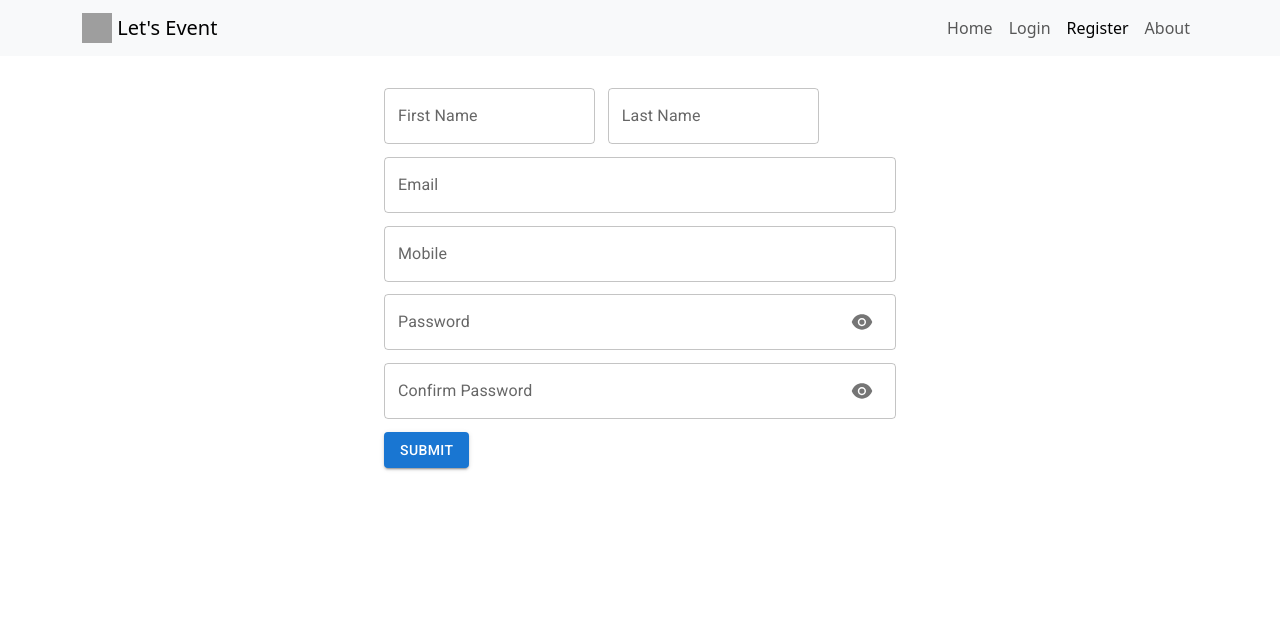
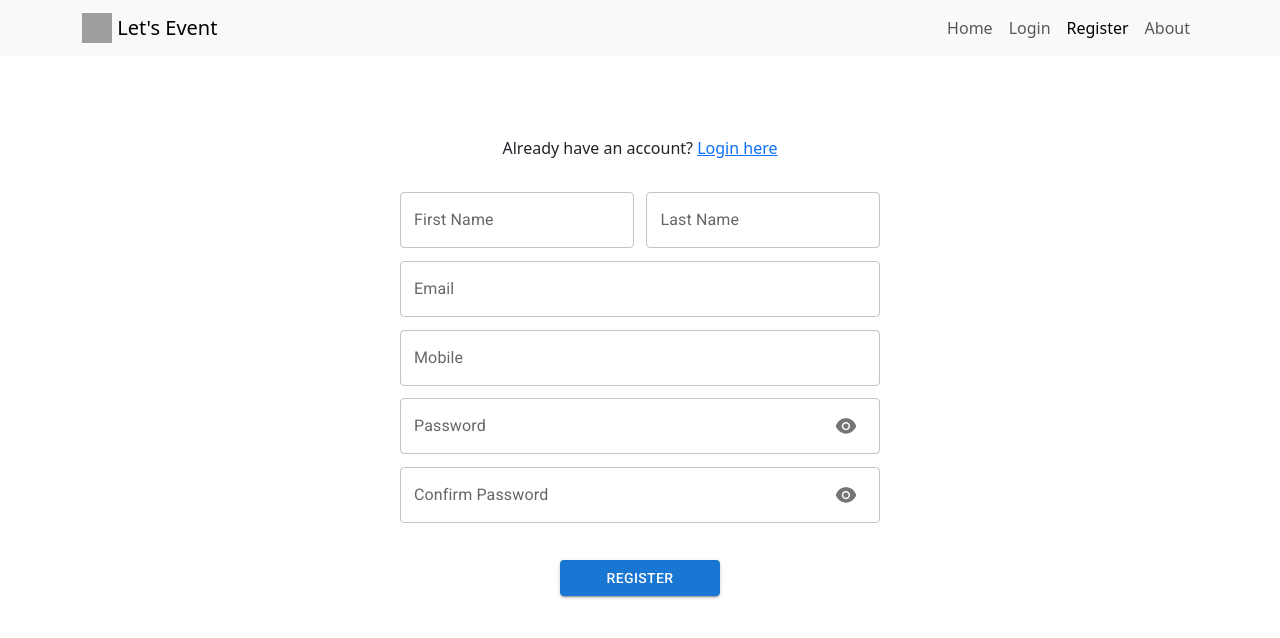
Before and after one commit to srinivasreddysagi/lets-event, a Next.js app in the folder client/: page /register in a window 1280 px wide. Shown: the top 638 px of the page. Built offline with nearby package versions, Linux system fonts and the light colour scheme; grey boxes are pictures that could not be loaded.

Commit message:
Registration form - validate and submit

```diff
--- a/client/src/assets/content/FormFields.json
+++ b/client/src/assets/content/FormFields.json
@@ -31,6 +31,7 @@
             "errorText": "Passwords doesn't match"
         }
     },
+    "loginForm": {},
     "variants": {
         "outlined": "outlined"
     },
@@ -39,5 +40,9 @@
         "email": "email",
         "password": "password",
         "mobile": "tel"
+    },
+    "buttons": {
+        "register": "register",
+        "login": "login"
     }
 }
--- /dev/null
+++ b/client/src/assets/styles/Registration.scss
@@ -0,0 +1,39 @@
+.registration-form, .login-form, .login-show {
+    width: 80vw;
+    max-width: 30rem;
+    margin: 2rem auto;
+    // margin-top: 5rem;
+    display: flex;
+    flex-direction: column;
+    gap: 0.8rem;
+
+    .login-message {
+        align-self: center;
+        margin: 0;
+    }
+
+    .name-wrapper {
+        display: flex;
+        gap: 0.8rem;
+
+        .inputField {
+            width: 100%;
+        }
+    }
+
+    .few-more-details, .passwords, .submit-btn {
+        display: flex;
+        flex-direction: column;
+        gap: 0.8rem;
+    }
+
+    .submit-btn {
+        align-self: center;
+        width: 10rem;
+        margin-top: 1.5rem;
+    }
+}
+
+.login-show {
+    margin-top: 5rem;
+}
--- a/client/src/assets/styles/RegistrationForm.scss
+++ /dev/null
@@ -1,18 +0,0 @@
-.registration-form {
-    width: 40vw;
-    margin: 2rem auto;
-    display: flex;
-    flex-direction: column;
-    gap: 0.8rem;
-
-    .name-wrapper {
-        display: flex;
-        gap: 0.8rem;
-    }
-
-    .few-more-details, .passwords {
-        display: flex;
-        flex-direction: column;
-        gap: 0.8rem;
-    }
-}
--- a/client/src/assets/styles/index.scss
+++ b/client/src/assets/styles/index.scss
@@ -1,3 +1,3 @@
 @import url('https://fonts.googleapis.com/css2?family=Roboto:wght@400;500;700&display=swap');
 
-@import 'RegistrationForm.scss';
+@import 'Registration.scss';
--- a/client/src/components/RegistrationForm/index.tsx
+++ b/client/src/components/RegistrationForm/index.tsx
@@ -1,4 +1,5 @@
 import React, { FC, useState, useReducer } from "react";
+import Link from "next/link";
 import { Button, IconButton, InputAdornment, TextField } from "@mui/material";
 import formFields from "../../assets/content/FormFields.json";
 import { AiFillEye, AiFillEyeInvisible } from "react-icons/ai";
@@ -26,17 +27,32 @@ export const RegistrationForm: FC = () => {
         });
     };
 
-    const submitHandler = (event) => {
-        event.preventDefault();
+    const validateRegisterForm = () => {
+        const payload = formState.map((field) => {
+            if (field.value.trim() === "") {
+                return {
+                    ...field,
+                    error: formFields.registrationForm[field.id].errorText,
+                };
+            } else {
+                return field;
+            }
+        });
+        const isFormValid = payload
+                .map((each) => each.error)
+                .join("")
+                .trim() === ""
         dispatch({
             type: "VALIDATE",
+            payload: payload,
         });
-        const isFormValid =
-            formState
-                .map((each) => each.error)
-                .join("")
-                .trim() === "";
-        if(isFormValid) {
+        return isFormValid;
+    }
+
+    const submitHandler = async (event) => {
+        event.preventDefault();
+        const isValid = validateRegisterForm();
+        if (isValid) {
             console.log({
                 firstName: formState[0].value,
                 lastName: formState[1].value,
@@ -51,6 +67,15 @@ export const RegistrationForm: FC = () => {
     };
 
     return (
+        <>
+            <div className="login-show">
+                <p className="login-message">
+                    {"Already have an account?"}{" "}
+                    <Link href="/login">
+                        {"Login here"}
+                    </Link>{" "}
+                </p>
+            </div>
             <form className="registration-form" onSubmit={submitHandler}>
                 <div className="name-wrapper">
                     {[
@@ -58,6 +83,7 @@ export const RegistrationForm: FC = () => {
                         formFields.registrationForm.lastName.id,
                     ].map((each, idx) => (
                         <TextField
+                            className="inputField"
                             key={each}
                             type={formFields.textFieldTypes.text}
                             id={each}
@@ -82,8 +108,7 @@ export const RegistrationForm: FC = () => {
                             id={each}
                             label={formFields.registrationForm[each].label}
                             placeholder={
-                            formFields.registrationForm[each].placeholder &&
-                            null
+                                formFields.registrationForm[each].placeholder
                             }
                             variant={formFields.variants.outlined}
                             error={formState[idx + 2].error}
@@ -147,10 +172,11 @@ export const RegistrationForm: FC = () => {
                 </div>
                 <div className="submit-btn">
                     <Button variant="contained" type="submit">
-                    Submit
+                        {formFields.buttons.register}
                     </Button>
                 </div>
             </form>
+        </>
     );
 };
 
--- a/client/src/components/RegistrationForm/reducerParams.ts
+++ b/client/src/components/RegistrationForm/reducerParams.ts
@@ -44,16 +44,7 @@ export const formReducer = (state, action) => {
                 }
             });
         case "VALIDATE":
-            return state.map((field) => {
-                if (field.value.trim() === "") {
-                    return {
-                        ...field,
-                        error: formFields.registrationForm[field.id].errorText,
-                    };
-                } else {
-                    return field;
-                }
-            });
+            return action.payload;
         case "CLEAR":
             return state.map((field) => {
                 return {
```
Lines whose indentation alone changed are shown as unchanged.
